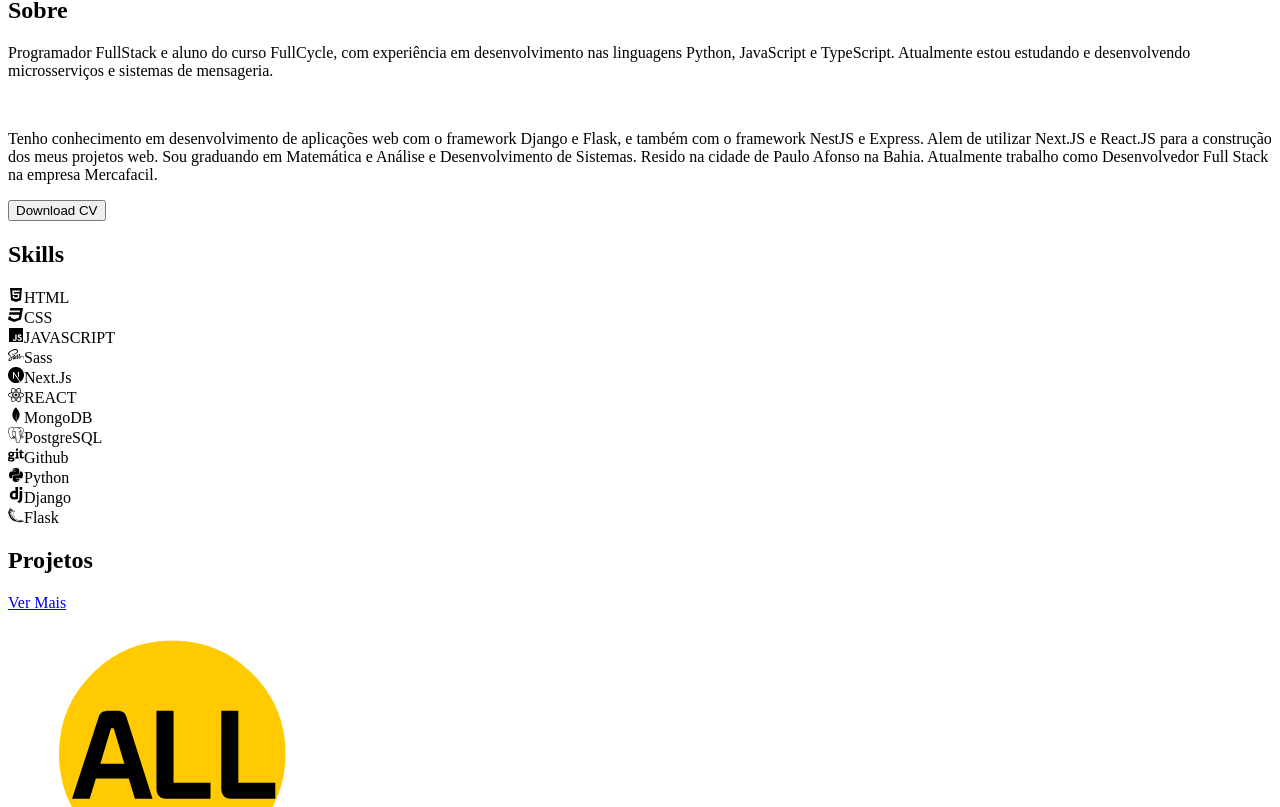
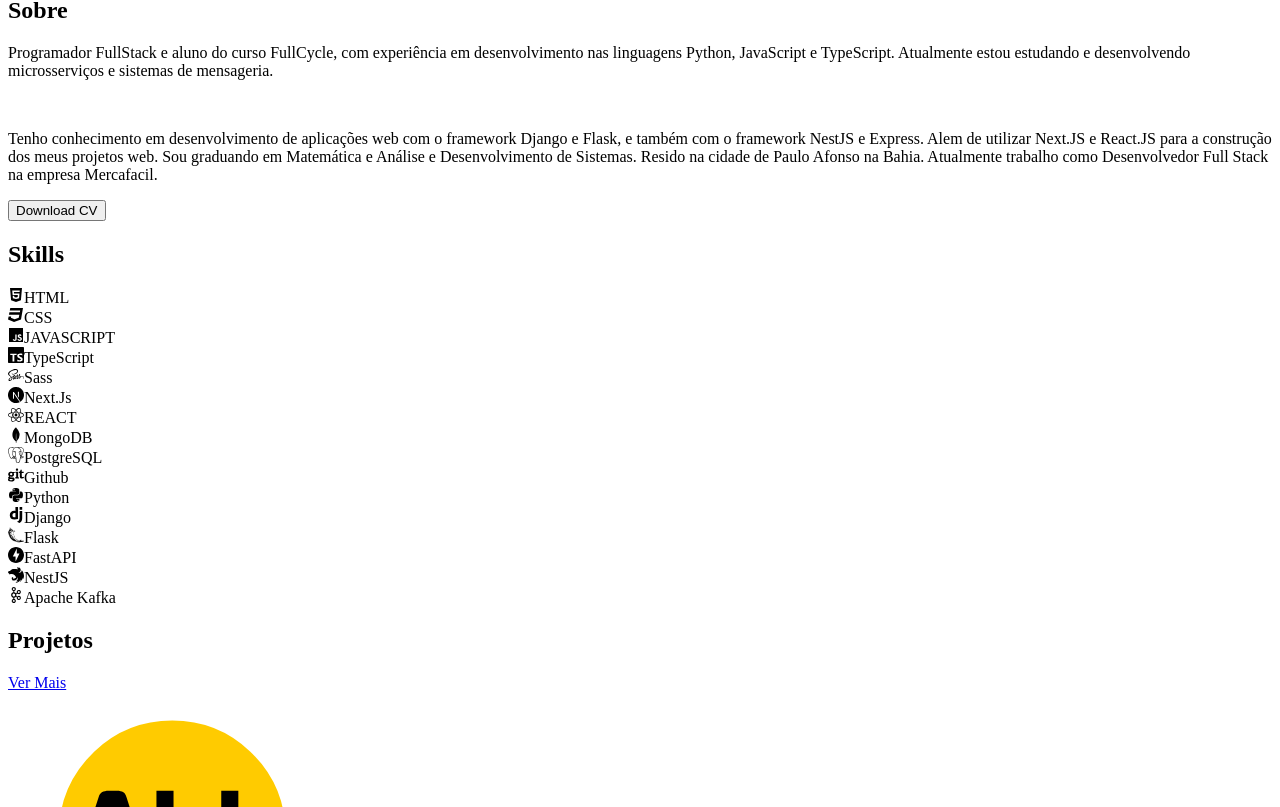
Before and after one commit to FVitor7/Next.JS-and-React-Portfolio, a Next.js app: page / in a window 1280 px wide. Shown: the part 384-1191 px from the top of the page. Built offline with nearby package versions, Linux system fonts and the light colour scheme.

Commit message:
update skills

```diff
--- a/package.json
+++ b/package.json
@@ -14,7 +14,7 @@
     "nodemailer": "^6.6.0",
     "react": "17.0.2",
     "react-dom": "17.0.2",
-    "react-icons": "^4.2.0",
+    "react-icons": "^4.7.1",
     "react-pdf": "^5.3.0",
     "react-responsive-carousel": "^3.2.18",
     "react-scroll": "^1.8.2",
--- a/src/components/skills/index.jsx
+++ b/src/components/skills/index.jsx
@@ -1,6 +1,5 @@
 import { FaCss3, FaHtml5, FaJs, FaPython, FaReact, FaSass, FaGit } from 'react-icons/fa';
-import { SiDjango, SiFlask, SiGithub, SiMongodb, SiPostgresql } from 'react-icons/si';
-import { SiNextDotJs } from 'react-icons/si'
+import { SiDjango, SiFlask, SiNestjs, SiFastapi, SiGithub, SiTypescript, SiNextdotjs, SiMongodb, SiPostgresql, SiApachekafka } from 'react-icons/si';
 import Title from '../title'
 
 export default function Skills() {
@@ -22,11 +21,15 @@
                         <span>JAVASCRIPT</span>
                     </div>
                     <div className="Skill">
+                        <SiTypescript />
+                        <span>TypeScript</span>
+                    </div>
+                    <div className="Skill">
                         <FaSass />
                         <span>Sass</span>
                     </div>
                     <div className="Skill">
-                        <SiNextDotJs />
+                        <SiNextdotjs />
                         <span>Next.Js</span>
                     </div>
                     <div className="Skill">
@@ -57,6 +60,18 @@
                         <SiFlask />
                         <span>Flask</span>
                     </div>
+                    <div className="Skill">
+                        <SiFastapi />
+                        <span>FastAPI</span>
+                    </div>
+                    <div className="Skill">
+                        <SiNestjs />
+                        <span>NestJS</span>
+                    </div>
+                    <div className="Skill">
+                        <SiApachekafka />
+                        <span>Apache Kafka</span>
+                    </div>
                 </div>
             </section>
         </>
```
Also changed, not shown: 1 other file (tests, documents, lock files or other folders).
